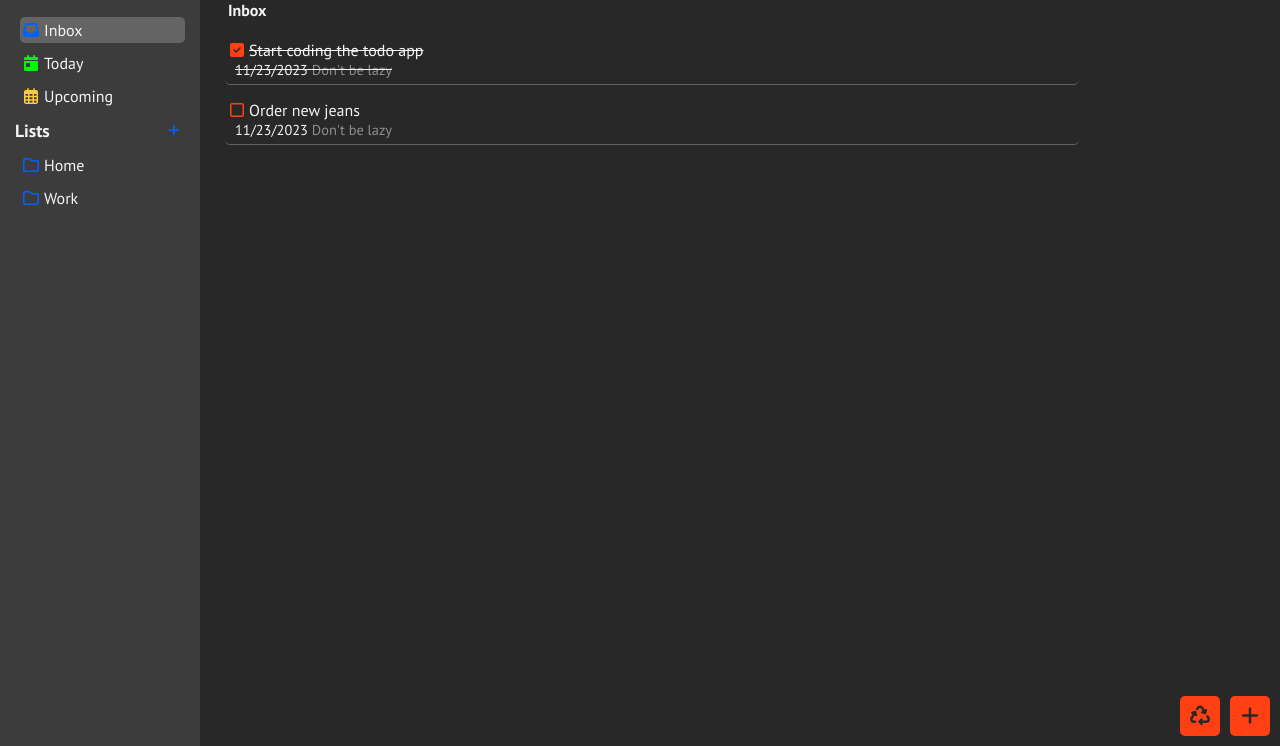
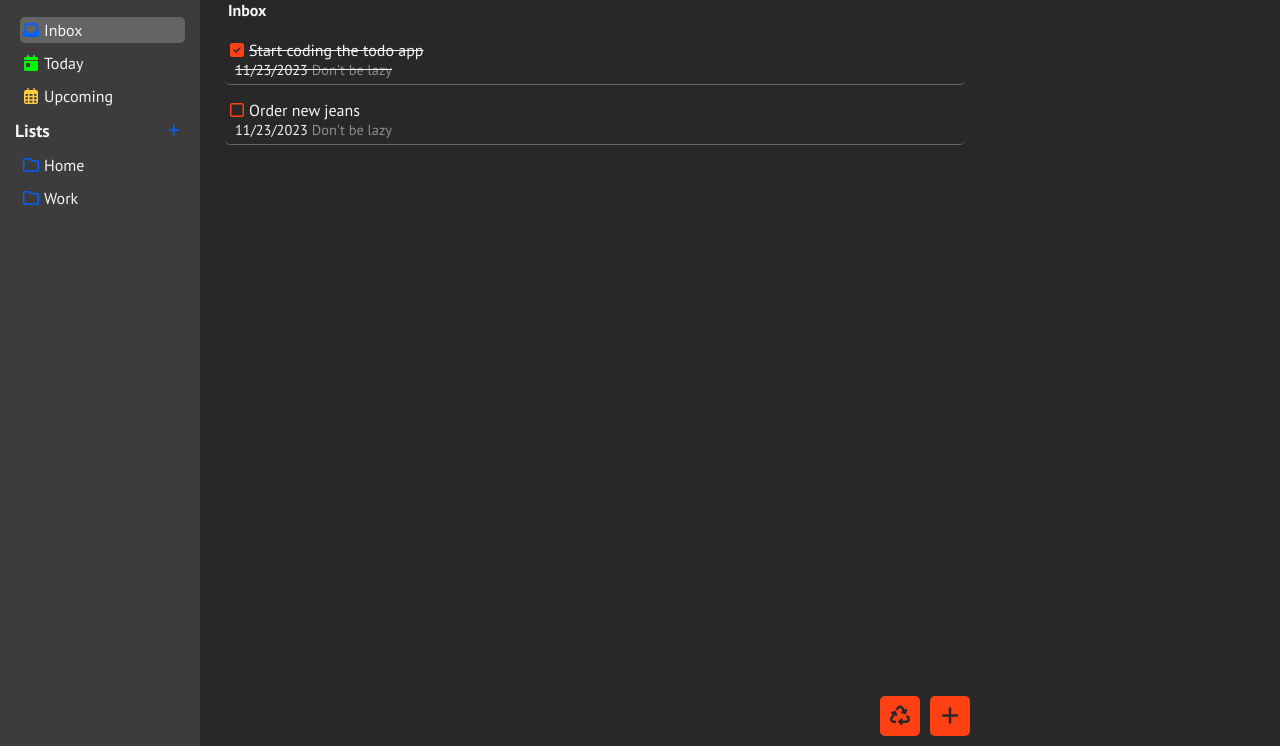
Before and after one commit to emiroquai/GTDone, a website built with webpack: page dist/index.html in a window 1280 px wide. Shown: the part 54-800 px from the top of the page. Built offline with Linux system fonts and the light colour scheme.

Commit message:
Updated buttons position

```diff
--- a/src/index.js
+++ b/src/index.js
@@ -293,6 +293,7 @@ function ScreenController() {
 
     // Create new task
     const addTaskForm = document.getElementById('form-add-task')
+    const createTask = () => {
         addTaskForm.addEventListener('submit', e => {
             let selectedList = TaskManager.getSelectedList()
             e.preventDefault()
@@ -315,6 +316,8 @@ function ScreenController() {
             render()
             clickHandlerBoard()
         })
+    }
+    createTask();
 
 
 
--- a/src/style.css
+++ b/src/style.css
@@ -101,10 +101,10 @@ i {
 .btn-arr {
     position: fixed;
     bottom: 10px;
-    right: 10px;
     display: grid;
     grid-auto-flow: column;
     gap: 10px;
+    align-self: end;
 }
 
 #btn-add-task-disp, #clr-done {
@@ -122,6 +122,9 @@ i {
     margin: 0px 20px;
     padding: 30px 0px;
     width: 80%;
+    max-width: 750px;
+    display: flex;
+    flex-direction: column;
 }
 
 .task, #form-add-task {
```
Also changed, not shown: dist/index.html, dist/main.js. Lines whose indentation alone changed are shown as unchanged.
